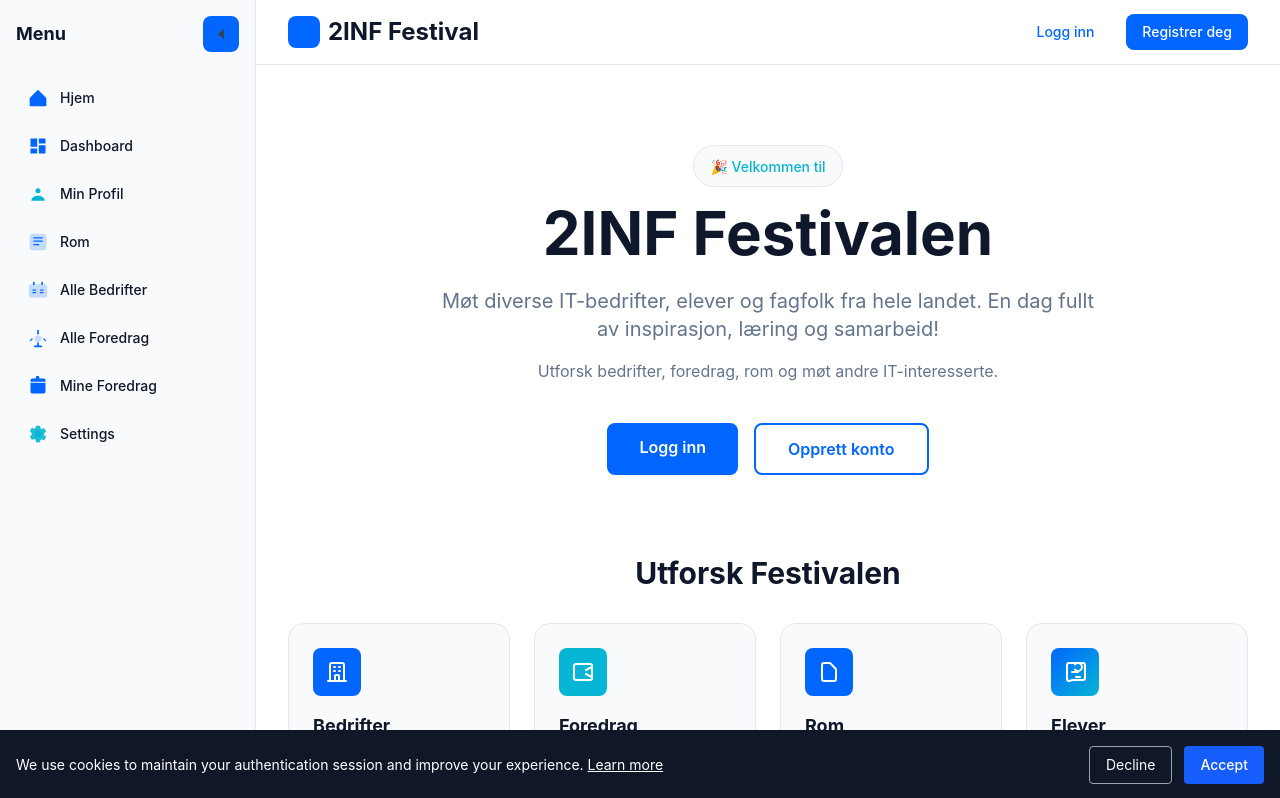
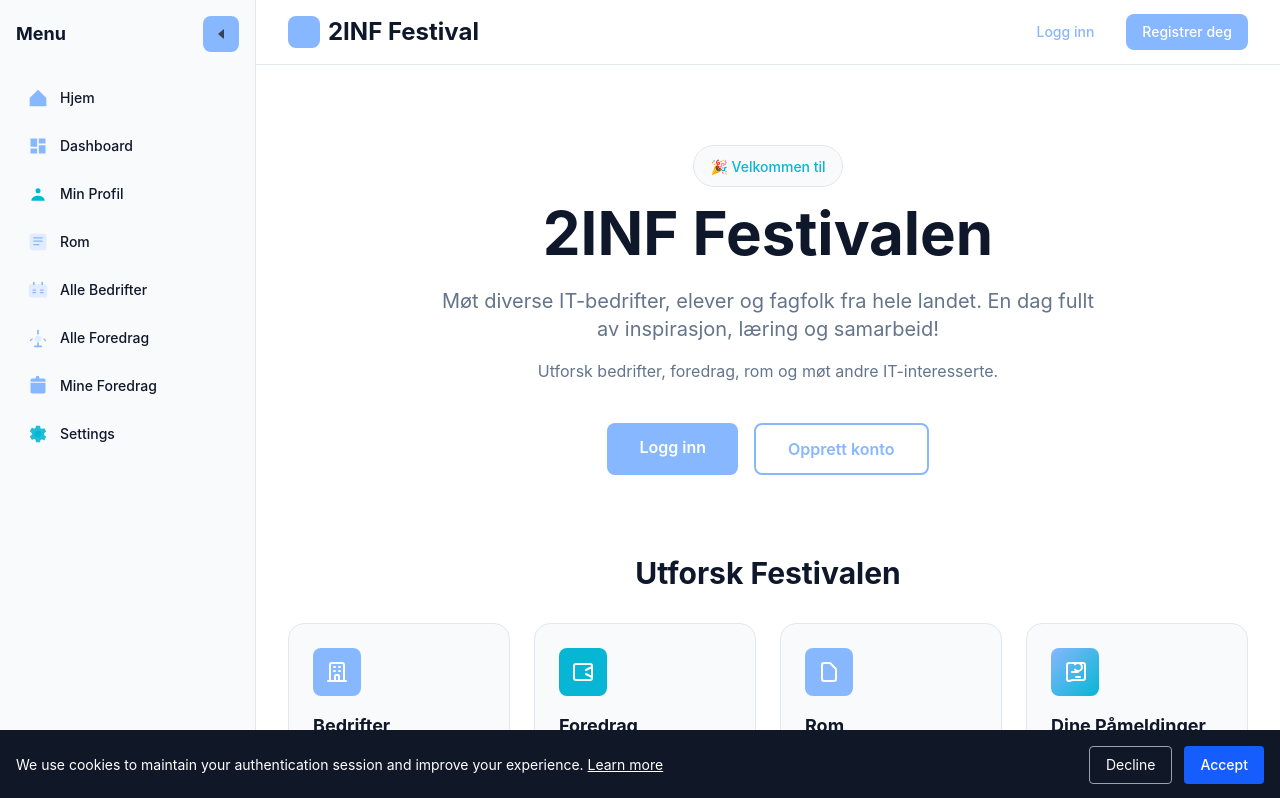
Before and after one commit to jonous10/2inf-festivalen, a Next.js app: page / in a window 1280 px wide. Shown: the top 798 px of the page. Built offline with nearby package versions, Linux system fonts and the light colour scheme; no server answers; the database is empty.

Commit message:
change blue color to be more aline with what theme the user uses

```diff
--- a/app/globals.css
+++ b/app/globals.css
@@ -6,8 +6,8 @@
   --muted: #64748b;
   --border: #e2e8f0;
   --card-bg: #f8fafc;
-  --primary: #0066ff;
-  --primary-hover: #0052cc;
+  --primary: #87b7ff;
+  --primary-hover: #a1c6ff;
   --accent: #06b6d4;
 }
 
@@ -25,8 +25,8 @@
     --muted: #94a3b8;
     --border: #1e293b;
     --card-bg: #1e293b;
-    --primary: #0066ff;
-    --primary-hover: #0052cc;
+    --primary: #00317b;
+    --primary-hover: #0044aa;
     --accent: #06b6d4;
   }
 
--- a/app/page.tsx
+++ b/app/page.tsx
@@ -271,7 +271,7 @@ export default async function Home() {
             </Link>
 
             <Link
-              href="/festival/elever"
+              href="/festival/mine-foredrag"
               className="group p-4 sm:p-6 rounded-2xl transition-all duration-300 hover:shadow-lg hover:scale-105 cursor-pointer"
               style={{
                 background: "var(--card-bg)",
@@ -304,7 +304,7 @@ export default async function Home() {
                 className="text-base sm:text-lg font-bold mb-2"
                 style={{ color: "var(--foreground)" }}
               >
-                Elever
+                Dine Påmeldinger
               </h4>
               <p
                 style={{
@@ -312,7 +312,7 @@ export default async function Home() {
                   fontSize: "0.75rem sm:0.875rem",
                 }}
               >
-                Finn andre deltakere og lag nettverk
+                Hold oversikt over foredragene du skal være med på
               </p>
             </Link>
           </div>
```
